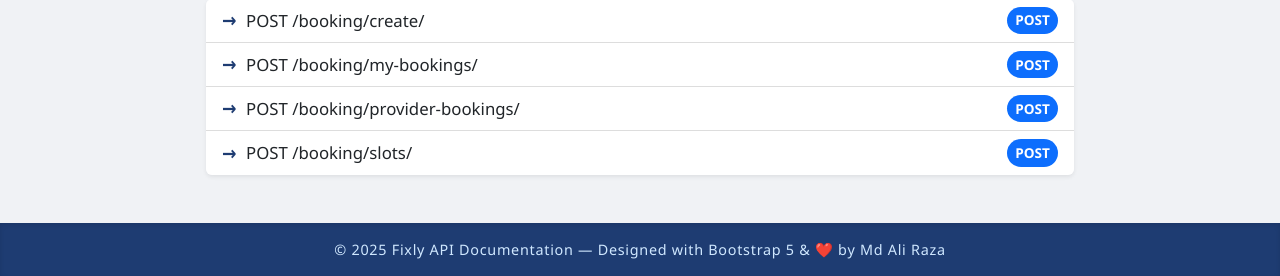
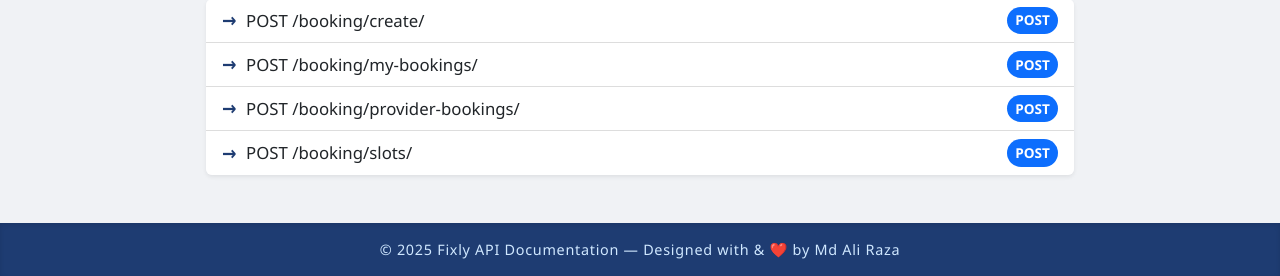
Before and after one commit to Mdaliraza1/fixly_webskitters, a Python web app: template template/index.html in a window 1280 px wide. Shown: the part 1121-1397 px from the top of the page. Run offline with Jinja, Linux system fonts and the light colour scheme; the template is opened without the code that fills it, so the values that code supplies are empty.

Commit message:
User and Provider patch update

```diff
--- a/template/index.html
+++ b/template/index.html
@@ -277,7 +277,7 @@
   </main>
 
   <footer>
-    &copy; 2025 Fixly API Documentation — Designed with Bootstrap 5 &amp; ❤️ by Md Ali Raza
+    &copy; 2025 Fixly API Documentation — Designed with &amp; ❤️ by Md Ali Raza
   </footer>
 
   <script src="https://cdn.jsdelivr.net/npm/bootstrap@5.3.0/dist/js/bootstrap.bundle.min.js"></script>
```
